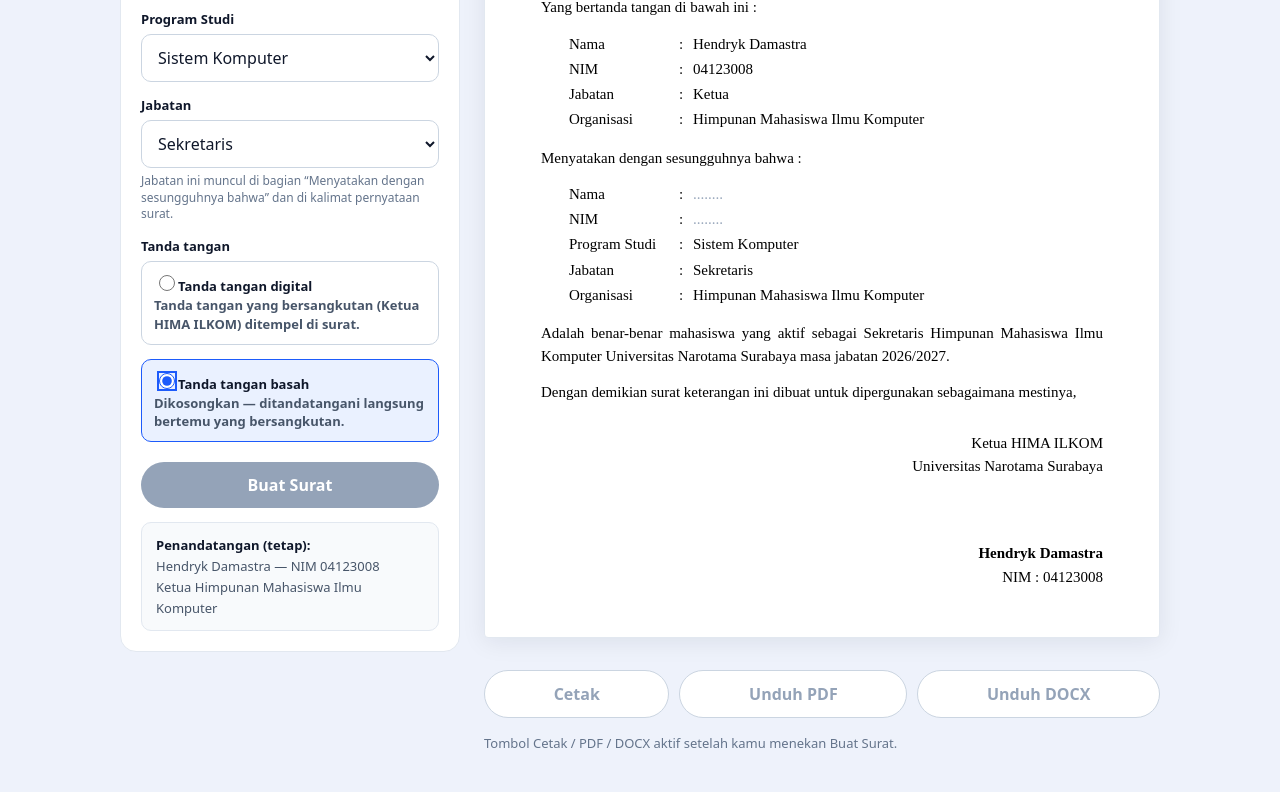
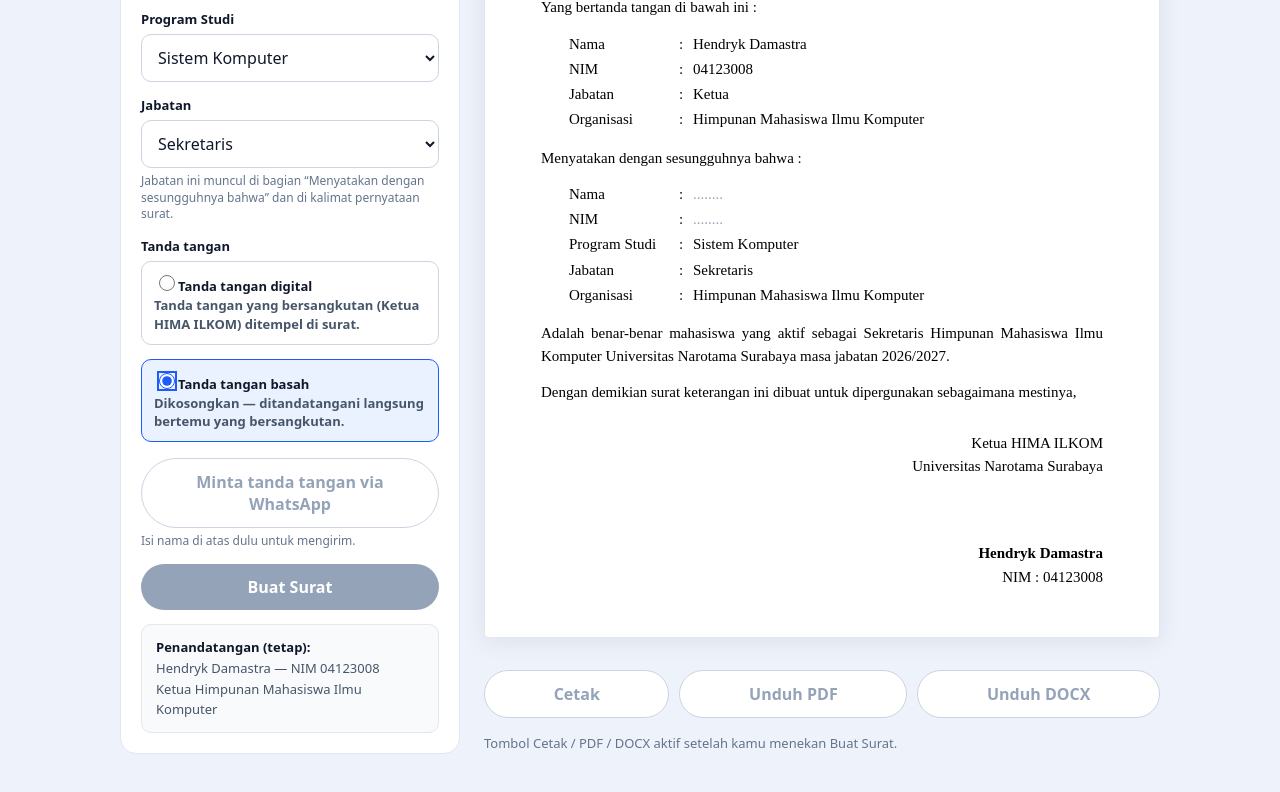
Before and after one commit to he-ctrl/surat-aktif-ormawa-hima-ilmu-komputer-universitas-narotama-surabaya, a Next.js app: page / in a window 1280 px wide. Both pictures are taken after a click on the label 290 px from the left and 878 px from the top of the page. Shown: the part 478-1270 px from the top of the page. Built offline with nearby package versions, Linux system fonts and the light colour scheme.

Commit message:
Tambah tombol WhatsApp untuk tanda tangan basah

```diff
--- a/app/globals.css
+++ b/app/globals.css
@@ -23,6 +23,10 @@ button, input, select { font: inherit; }
 .field .help { font-size: 12px; color: #64748b; margin-top: 5px; line-height: 1.4; }
 
 .radio-group { display: flex; flex-direction: column; gap: 8px; }
+.wa-row { margin-top: 10px; }
+.wa-row .btn { display: block; width: 100%; }
+.wa-btn[aria-disabled="true"] { color: #94a3b8; border-color: #cbd5e1; cursor: not-allowed; }
+.wa-btn[aria-disabled="true"]:hover { background: #fff; }
 .radio { display: flex; gap: 10px; align-items: flex-start; border: 1px solid #cbd5e1; border-radius: 10px; padding: 10px 12px; cursor: pointer; font-weight: 400; }
 .radio input { margin-top: 3px; accent-color: #1d5bfb; width: 16px; height: 16px; flex: none; }
 .radio span { font-size: 13px; line-height: 1.45; color: #475569; }
--- a/app/page.js
+++ b/app/page.js
@@ -81,6 +81,12 @@ export default function Page() {
   const tanggalTampil = submitted ? submitted.tanggal : formatTanggal(now);
   const nomorTampil = submitted ? submitted.nomor : formatNomor(now);
   const bisaSubmit = nama.trim() !== '' && nim.trim() !== '';
+
+  // WhatsApp Ketua (untuk minta tanda tangan basah). Pesan dibuat dari nama
+  // dan prodi di form, tapi TIDAK ditampilkan di halaman — hanya di link.
+  const WA_KETUA = '62881026893759';
+  const waPesan = `halo mas hendryk, saya ${nama.trim()} dari prodi ${prodi.trim()}, ijin minta tanda tangan surat aktif anggota ormawa hima ilmu komputer`;
+  const waHref = `https://wa.me/${WA_KETUA}?text=${encodeURIComponent(waPesan)}`;
 
   function handleSubmit(e) {
     e.preventDefault();
@@ -365,6 +371,14 @@ export default function Page() {
                     <span><b>Tanda tangan basah</b><br />Dikosongkan — ditandatangani langsung bertemu yang bersangkutan.</span>
                   </label>
                 </div>
+                {tandaTangan === 'basah' && (
+                  <div className="wa-row">
+                    <a className="btn btn-outline wa-btn" href={nama.trim() ? waHref : undefined} target="_blank" rel="noopener noreferrer" aria-disabled={nama.trim() === ''} onClick={(e) => { if (!nama.trim()) e.preventDefault(); }}>
+                      Minta tanda tangan via WhatsApp
+                    </a>
+                    {nama.trim() === '' && (<div className="help">Isi nama di atas dulu untuk mengirim.</div>)}
+                  </div>
+                )}
               </div>
               <button className="btn btn-primary" type="submit" disabled={!bisaSubmit}>Buat Surat</button>
               {submitted && (<button className="btn-ghost" type="button" onClick={handleReset}>Buat surat baru (reset)</button>)}
```
